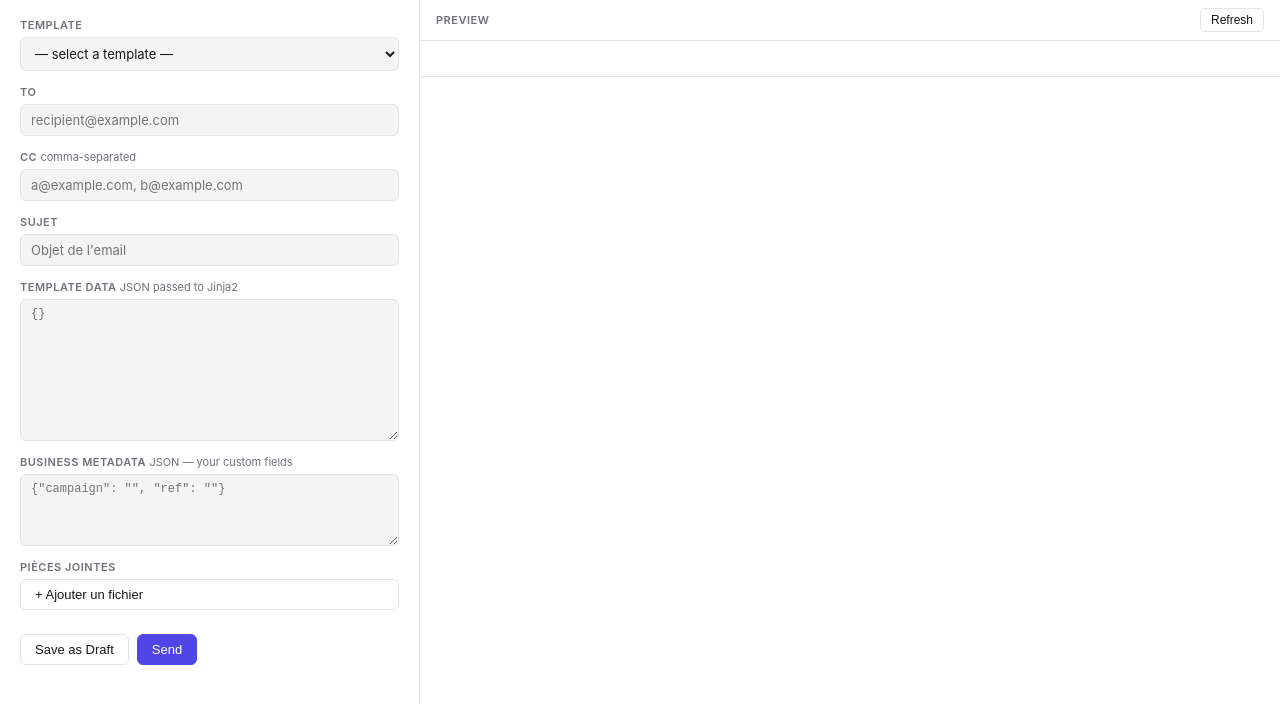
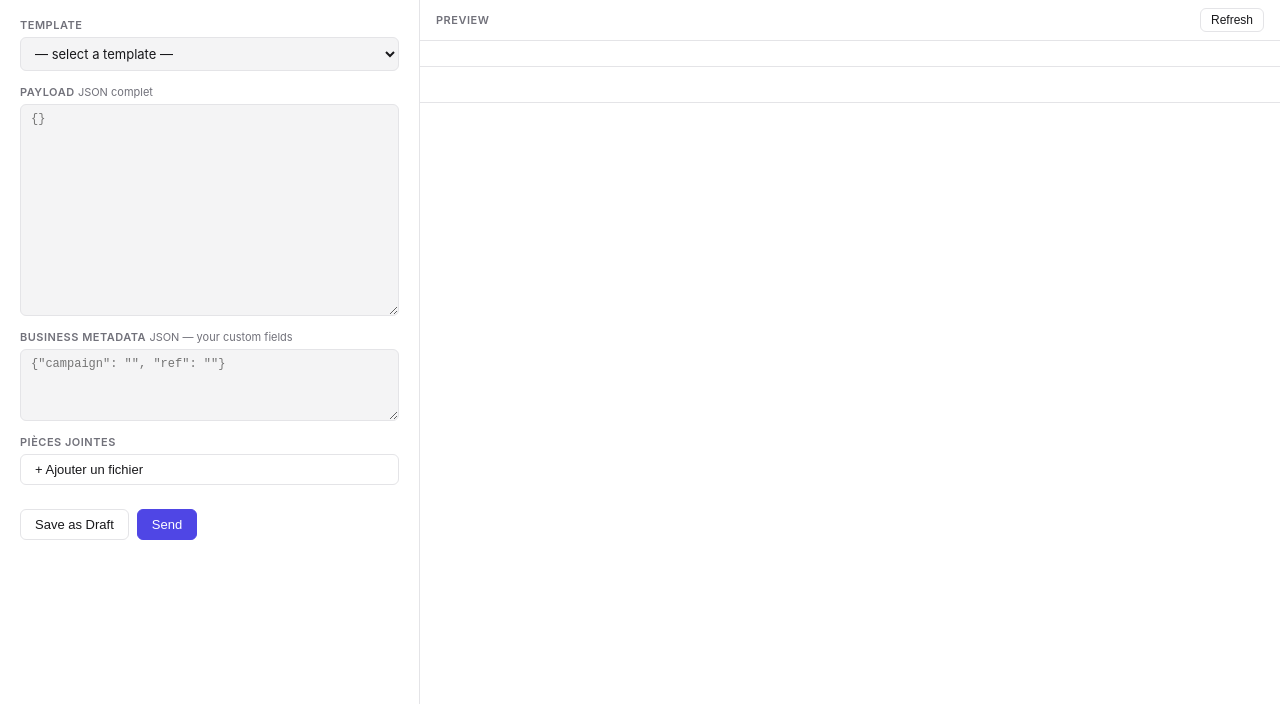
Before and after one commit to refschool/emailcenter, a Flask app: page / in a window 1280 px wide. Shown: the part 96-800 px from the top of the page. Run offline with Flask 3, Linux system fonts and the light colour scheme; data comes from the database, SQL or seed files in the repository; parts of the project's set-up code (start-up, migrations or seed data) failed here and were passed over.

Commit message:
reorder left bar in compose window,display raw payload

```diff
--- a/static/css/style.css
+++ b/static/css/style.css
@@ -259,6 +259,16 @@ nav.tabs {
   text-transform: uppercase;
   letter-spacing: 0.5px;
   color: var(--text-muted);
+}
+
+.preview-to {
+  flex-shrink: 0;
+  padding: 5px 16px;
+  background: var(--surface);
+  border-bottom: 1px solid var(--border);
+  font-size: 12px;
+  color: var(--text-muted);
+  min-height: 26px;
 }
 
 .preview-subject {
--- a/static/index.html
+++ b/static/index.html
@@ -36,23 +36,8 @@
       </div>
 
       <div class="field-group">
-        <label>To</label>
-        <input type="email" id="to-address" placeholder="recipient@example.com">
-      </div>
-
-      <div class="field-group">
-        <label>CC <span class="hint">comma-separated</span></label>
-        <input type="text" id="cc-addresses" placeholder="a@example.com, b@example.com">
-      </div>
-
-      <div class="field-group">
-        <label>Sujet</label>
-        <input type="text" id="email-subject" placeholder="Objet de l'email">
-      </div>
-
-      <div class="field-group">
-        <label>Template data <span class="hint">JSON passed to Jinja2</span></label>
-        <textarea id="template-data" rows="9" spellcheck="false" placeholder="{}"></textarea>
+        <label>Payload <span class="hint">JSON complet</span></label>
+        <textarea id="payload-raw" rows="14" spellcheck="false" placeholder="{}"></textarea>
       </div>
 
       <div class="field-group">
@@ -83,6 +68,7 @@
         <span>Preview</span>
         <button class="btn btn-sm btn-outline" id="btn-preview">Refresh</button>
       </div>
+      <div id="preview-to" class="preview-to"></div>
       <div id="preview-subject" class="preview-subject"></div>
       <iframe id="preview-frame" sandbox="allow-same-origin"></iframe>
     </div>
--- a/static/js/app.js
+++ b/static/js/app.js
@@ -107,18 +107,10 @@ async function onTemplateChange(templateId) {
   if (!templateId) return;
   try {
     const payload = await apiFetch('GET', `/api/payloads/${templateId}`);
-    const data = payload.data ?? payload;
-    document.getElementById('template-data').value = JSON.stringify(data, null, 2);
-    if (payload.to)      document.getElementById('to-address').value   = payload.to;
-    if (payload.subject) document.getElementById('email-subject').value = payload.subject;
-    if (payload.cc) {
-      document.getElementById('cc-addresses').value =
-        Array.isArray(payload.cc) ? payload.cc.join(', ') : payload.cc;
-    }
+    document.getElementById('payload-raw').value = JSON.stringify(payload, null, 2);
 
     // Reset payload attachments, keep user uploads
     state.attachments = state.attachments.filter(a => a.type === 'upload');
-
     if (Array.isArray(payload.attachments)) {
       payload.attachments.forEach(da => {
         state.attachments.unshift({
@@ -140,13 +132,17 @@ async function doPreview() {
   const templateId = document.getElementById('template-select').value;
   if (!templateId) return;
 
-  let data;
-  try { data = JSON.parse(document.getElementById('template-data').value || '{}'); }
-  catch { setResult('Invalid JSON in template data', true); return; }
+  let payload;
+  try { payload = JSON.parse(document.getElementById('payload-raw').value || '{}'); }
+  catch { setResult('Invalid JSON in payload', true); return; }
+
+  const toAddress = (payload.to || '').trim();
+  const subject   = (payload.subject || '').trim();
+  const data      = payload.data || {};
+
+  document.getElementById('preview-to').textContent = toAddress ? `To: ${toAddress}` : '';
 
   try {
-    const toAddress = document.getElementById('to-address').value.trim();
-    const subject   = document.getElementById('email-subject').value.trim();
     const r = await apiFetch('POST', '/api/preview', { template_id: templateId, data, to_address: toAddress, subject });
     document.getElementById('preview-subject').textContent =
       r.subject ? `Subject: ${r.subject}` : '';
@@ -224,24 +220,26 @@ function renderAttachments() {
 
 async function composeSend(isDraft) {
   const templateId = document.getElementById('template-select').value;
-  const toAddress  = document.getElementById('to-address').value.trim();
+  if (!templateId) { setResult('Select a template first.', true); return; }
 
-  if (!templateId) { setResult('Select a template first.', true); return; }
-  if (!isDraft && !toAddress) { setResult('Recipient (To) is required.', true); return; }
+  let payload;
+  try { payload = JSON.parse(document.getElementById('payload-raw').value || '{}'); }
+  catch { setResult('Invalid JSON in payload', true); return; }
 
-  let templateData, businessMeta;
-  try {
-    templateData = JSON.parse(document.getElementById('template-data').value || '{}');
-    businessMeta = document.getElementById('business-metadata').value.trim() || '{}';
-    JSON.parse(businessMeta); // validate JSON
-  } catch {
-    setResult('Invalid JSON — check template data or business metadata.', true);
-    return;
+  const toAddress   = (payload.to || '').trim();
+  const subject     = (payload.subject || '').trim();
+  const templateData = payload.data || {};
+  const ccRaw       = payload.cc;
+  const ccList      = Array.isArray(ccRaw)
+    ? ccRaw
+    : (ccRaw ? String(ccRaw).split(',').map(s => s.trim()).filter(Boolean) : []);
+
+  if (!isDraft && !toAddress) { setResult('Recipient (To) is required in the payload.', true); return; }
+
+  let businessMeta = document.getElementById('business-metadata').value.trim() || '{}';
+  try { JSON.parse(businessMeta); } catch {
+    setResult('Invalid JSON in business metadata.', true); return;
   }
-
-  const ccRaw  = document.getElementById('cc-addresses').value.trim();
-  const ccList = ccRaw ? ccRaw.split(',').map(s => s.trim()).filter(Boolean) : [];
-  const subject = document.getElementById('email-subject').value.trim();
 
   const fd = new FormData();
   fd.append('template_id',       templateId);
@@ -273,17 +271,13 @@ async function composeSend(isDraft) {
   try {
     const r = await apiFetch('POST', '/api/compose/send', fd, true);
     setResult(
-      isDraft
-        ? `Draft saved (id=${r.id})`
-        : `Sent successfully (id=${r.id})`,
+      isDraft ? `Draft saved (id=${r.id})` : `Sent successfully (id=${r.id})`,
       false
     );
     if (!isDraft) {
-      // Clear form after successful send
-      document.getElementById('template-data').value    = '';
+      document.getElementById('payload-raw').value      = '';
       document.getElementById('business-metadata').value = '';
-      document.getElementById('to-address').value        = '';
-      document.getElementById('cc-addresses').value      = '';
+      document.getElementById('preview-to').textContent  = '';
       state.attachments = [];
       renderAttachments();
     }
@@ -536,6 +530,8 @@ document.getElementById('template-select').addEventListener('change', e => {
   if (!e.target.value) {
     state.attachments = state.attachments.filter(a => a.type === 'upload');
     renderAttachments();
+    document.getElementById('payload-raw').value     = '';
+    document.getElementById('preview-to').textContent = '';
   } else {
     onTemplateChange(e.target.value);
   }
```
